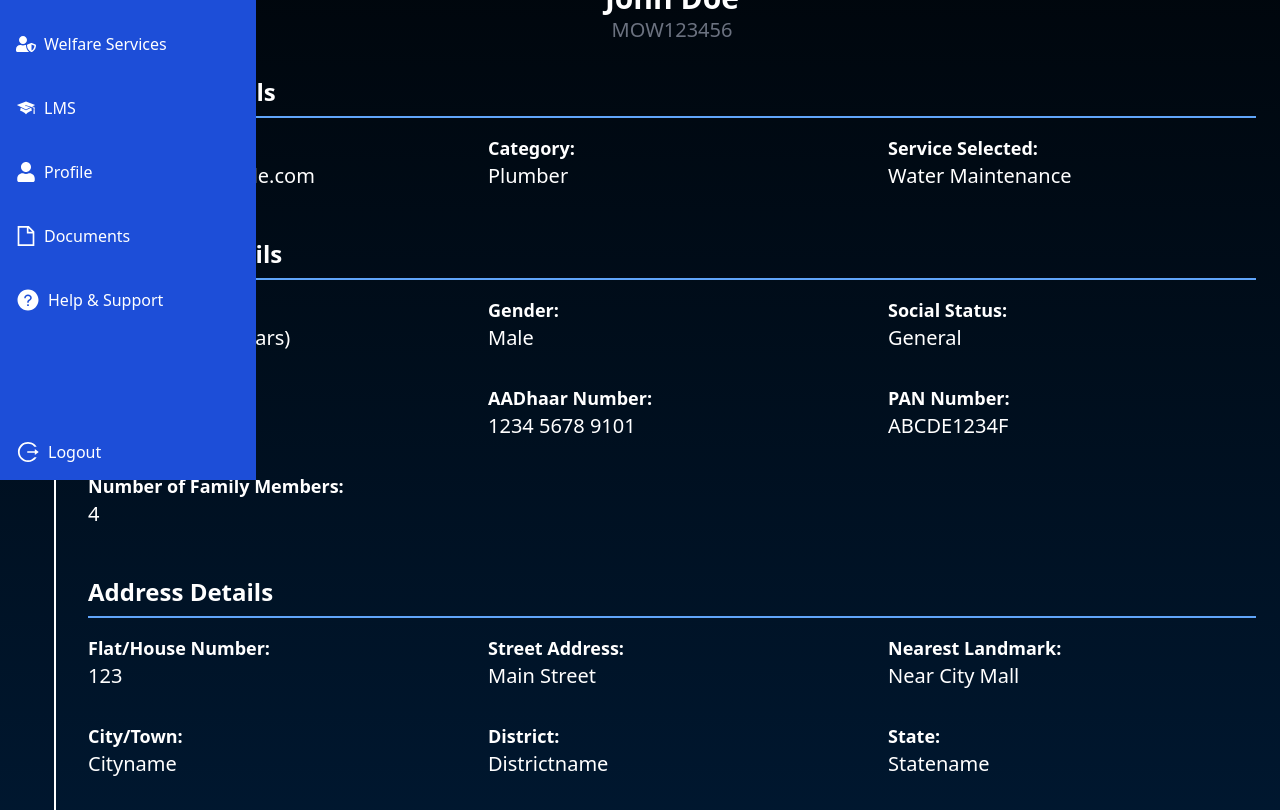
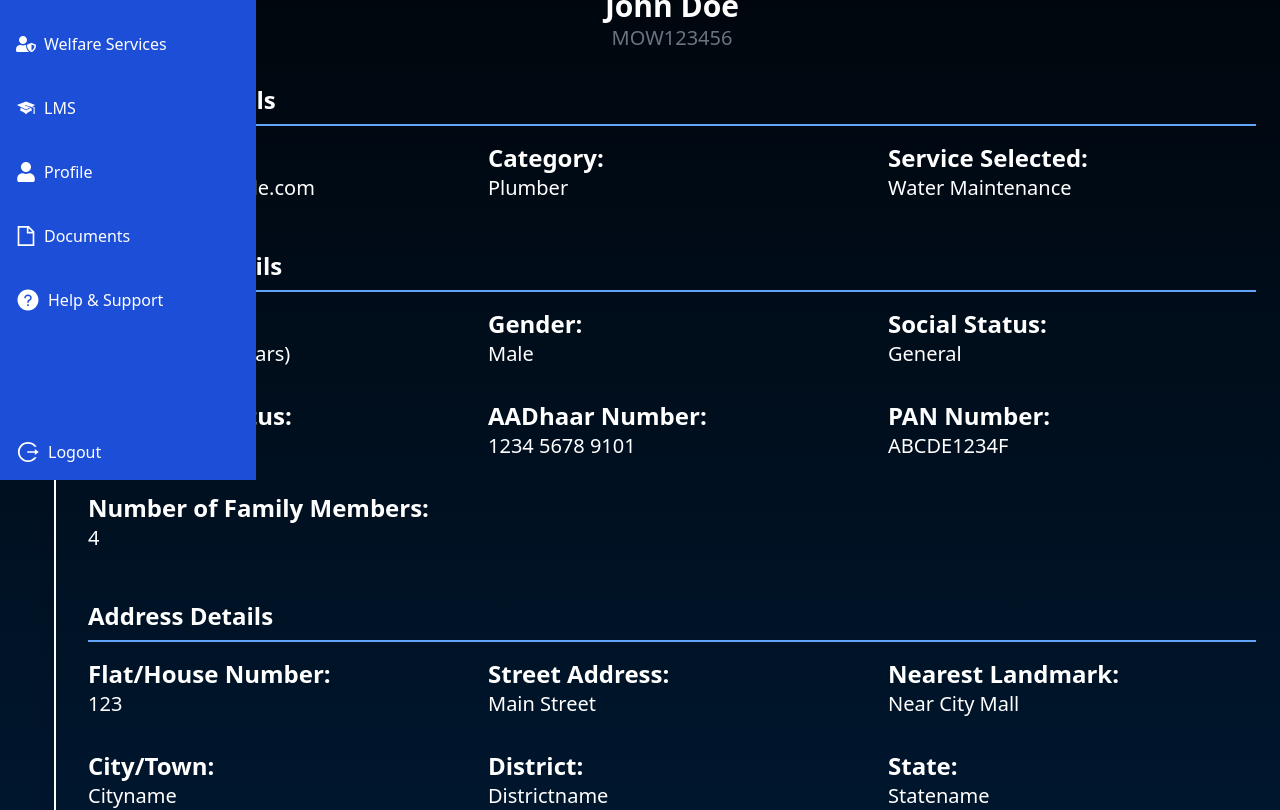
Before and after one commit to devpantiss/mowash-service, a Next.js app: page /dashboard/profile in a window 1280 px wide. Shown: the part 320-1130 px from the top of the page. Built offline with nearby package versions, Linux system fonts and the light colour scheme.

Commit message:
preview image modal for documents

```diff
--- a/src/components/Dash/Row1.tsx
+++ b/src/components/Dash/Row1.tsx
@@ -644,8 +644,8 @@ const Row1: React.FC = () => {
       {/* Third Row */}
       {/* Order Details Section */}
       <div className="p-4 border rounded-lg shadow-md">
-        <h3 className="text-lg font-semibold mb-4">Order Details</h3>
-        <div className="overflow-x-auto">
+        <h3 className="text-lg font-semibold text-white mb-4">Order History</h3>
+        <div className="overflow-auto">
           <table className="table-auto w-full text-sm text-left text-white">
             <thead className="text-xs text-center uppercase bg-gray-700">
               <tr>
--- a/src/pages/dashboard/profile.tsx
+++ b/src/pages/dashboard/profile.tsx
@@ -37,8 +37,7 @@ const user = {
   phoneNumber: "+91 9876543210",
   category: "Plumber",
   serviceSelected: "Water Maintenance",
-  image:
-    "https://res.cloudinary.com/dgtc2fvgu/image/upload/v1726535095/Pranab_kumar_Misra_expert_1_udboll.jpg", // Profile Image URL
+  image: "https://res.cloudinary.com/dgtc2fvgu/image/upload/v1726535095/Pranab_kumar_Misra_expert_1_udboll.jpg", // Profile Image URL
   gender: "Male",
   dobOrAge: "01/01/1985 (39 years)",
   socialStatus: "General",
@@ -67,7 +66,7 @@ const user = {
 const Profile: React.FC<ProfileProps> = () => {
   return (
     <Layout>
-      <div className="p-8 bg-transparent mx-5 lg:mx-auto my-3 text-white ring-2 ring-white rounded-xl shadow-xl max-w-7xl">
+      <div className="p-8 bg-transparent ring-2 ring-white text-white rounded-xl shadow-xl max-w-7xl mx-5 my-5 lg:mx-auto">
         {/* Profile Image and Name */}
         <div className="flex flex-col items-center mb-8">
           <img
@@ -81,20 +80,18 @@ const Profile: React.FC<ProfileProps> = () => {
 
         {/* Account Details */}
         <section className="mb-12">
-          <h2 className="text-2xl font-bold mb-4 border-b-2 border-blue-400 pb-2">
-            Account Details
-          </h2>
+          <h2 className="text-2xl font-bold mb-4 border-b-2 border-blue-400 pb-2">Account Details</h2>
           <div className="grid grid-cols-1 md:grid-cols-3 gap-8">
             <div className="flex flex-col">
-              <strong className="text-lg">Email ID:</strong>
+              <strong className="text-2xl font-bold">Email ID:</strong>
               <p className="text-xl font-medium">{user.email}</p>
             </div>
             <div className="flex flex-col">
-              <strong className="text-lg">Category:</strong>
+              <strong className="text-2xl font-bold">Category:</strong>
               <p className="text-xl font-medium">{user.category}</p>
             </div>
             <div className="flex flex-col">
-              <strong className="text-lg">Service Selected:</strong>
+              <strong className="text-2xl font-bold">Service Selected:</strong>
               <p className="text-xl font-medium">{user.serviceSelected}</p>
             </div>
           </div>
@@ -102,36 +99,34 @@ const Profile: React.FC<ProfileProps> = () => {
 
         {/* Personal Details */}
         <section className="mb-12">
-          <h2 className="text-2xl font-bold mb-4 border-b-2 border-blue-400 pb-2">
-            Personal Details
-          </h2>
+          <h2 className="text-2xl font-bold mb-4 border-b-2 border-blue-400 pb-2">Personal Details</h2>
           <div className="grid grid-cols-1 md:grid-cols-3 gap-8">
             <div className="flex flex-col">
-              <strong className="text-lg">DOB/Age:</strong>
+              <strong className="text-2xl font-bold">DOB/Age:</strong>
               <p className="text-xl font-medium">{user.dobOrAge}</p>
             </div>
             <div className="flex flex-col">
-              <strong className="text-lg">Gender:</strong>
+              <strong className="text-2xl font-bold">Gender:</strong>
               <p className="text-xl font-medium">{user.gender}</p>
             </div>
             <div className="flex flex-col">
-              <strong className="text-lg">Social Status:</strong>
+              <strong className="text-2xl font-bold">Social Status:</strong>
               <p className="text-xl font-medium">{user.socialStatus}</p>
             </div>
             <div className="flex flex-col">
-              <strong className="text-lg">Economic Status:</strong>
+              <strong className="text-2xl font-bold">Economic Status:</strong>
               <p className="text-xl font-medium">{user.economicStatus}</p>
             </div>
             <div className="flex flex-col">
-              <strong className="text-lg">AADhaar Number:</strong>
+              <strong className="text-2xl font-bold">AADhaar Number:</strong>
               <p className="text-xl font-medium">{user.aadhaarNumber}</p>
             </div>
             <div className="flex flex-col">
-              <strong className="text-lg">PAN Number:</strong>
+              <strong className="text-2xl font-bold">PAN Number:</strong>
               <p className="text-xl font-medium">{user.panNumber}</p>
             </div>
             <div className="flex flex-col">
-              <strong className="text-lg">Number of Family Members:</strong>
+              <strong className="text-2xl font-bold">Number of Family Members:</strong>
               <p className="text-xl font-medium">{user.familyMembers}</p>
             </div>
           </div>
@@ -139,36 +134,34 @@ const Profile: React.FC<ProfileProps> = () => {
 
         {/* Address Details */}
         <section className="mb-12">
-          <h2 className="text-2xl font-bold mb-4 border-b-2 border-blue-400 pb-2">
-            Address Details
-          </h2>
+          <h2 className="text-2xl font-bold mb-4 border-b-2 border-blue-400 pb-2">Address Details</h2>
           <div className="grid grid-cols-1 md:grid-cols-3 gap-8">
             <div className="flex flex-col">
-              <strong className="text-lg">Flat/House Number:</strong>
+              <strong className="text-2xl font-bold">Flat/House Number:</strong>
               <p className="text-xl font-medium">{user.address.flatNumber}</p>
             </div>
             <div className="flex flex-col">
-              <strong className="text-lg">Street Address:</strong>
+              <strong className="text-2xl font-bold">Street Address:</strong>
               <p className="text-xl font-medium">{user.address.street}</p>
             </div>
             <div className="flex flex-col">
-              <strong className="text-lg">Nearest Landmark:</strong>
+              <strong className="text-2xl font-bold">Nearest Landmark:</strong>
               <p className="text-xl font-medium">{user.address.landmark}</p>
             </div>
             <div className="flex flex-col">
-              <strong className="text-lg">City/Town:</strong>
+              <strong className="text-2xl font-bold">City/Town:</strong>
               <p className="text-xl font-medium">{user.address.city}</p>
             </div>
             <div className="flex flex-col">
-              <strong className="text-lg">District:</strong>
+              <strong className="text-2xl font-bold">District:</strong>
               <p className="text-xl font-medium">{user.address.district}</p>
             </div>
             <div className="flex flex-col">
-              <strong className="text-lg">State:</strong>
+              <strong className="text-2xl font-bold">State:</strong>
               <p className="text-xl font-medium">{user.address.state}</p>
             </div>
             <div className="flex flex-col">
-              <strong className="text-lg">Pincode:</strong>
+              <strong className="text-2xl font-bold">Pincode:</strong>
               <p className="text-xl font-medium">{user.address.pincode}</p>
             </div>
           </div>
@@ -176,9 +169,7 @@ const Profile: React.FC<ProfileProps> = () => {
 
         {/* Kit Details */}
         <section>
-          <h2 className="text-2xl font-bold mb-4 border-b-2 border-blue-400 pb-2">
-            Kit Details
-          </h2>
+          <h2 className="text-2xl font-bold mb-4 border-b-2 border-blue-400 pb-2">Kit Details</h2>
           <ul className="list-disc list-inside text-xl font-semibold">
             {user.kitDetails.map((gear, index) => (
               <li key={index} className="mb-2">
--- a/src/pages/profile/documents.tsx
+++ b/src/pages/profile/documents.tsx
@@ -1,5 +1,3 @@
-// Documents.tsx
-
 import Layout from "@/components/Dash/Layout";
 import { useState, useEffect } from "react";
 
@@ -17,6 +15,8 @@ const Documents = () => {
     { name: "Training Certificate", uploaded: false },
     { name: "Fitness Report", uploaded: false },
   ]);
+
+  const [selectedImage, setSelectedImage] = useState<string | null>(null); // Modal state
 
   // Handle file upload and generate preview URL
   const handleFileChange = (
@@ -47,11 +47,18 @@ const Documents = () => {
         file: undefined,
         previewUrl: undefined,
       };
-    } else {
-      // If currently not uploaded, do nothing or prompt upload
-      // Optionally, you can automatically open the file dialog
     }
     setDocuments(updatedDocuments);
+  };
+
+  // Open image in modal
+  const openModal = (imageUrl: string) => {
+    setSelectedImage(imageUrl);
+  };
+
+  // Close modal
+  const closeModal = () => {
+    setSelectedImage(null);
   };
 
   // Cleanup object URLs to prevent memory leaks
@@ -71,7 +78,10 @@ const Documents = () => {
         <h1 className="text-2xl font-bold mb-6">Documents</h1>
         <div className="grid grid-cols-1 md:grid-cols-2 gap-6">
           {documents.map((doc, index) => (
-            <div key={index} className="bg-transparent ring-2 ring-white p-6 rounded-lg shadow-md">
+            <div
+              key={index}
+              className="bg-transparent ring-2 ring-white p-6 rounded-lg shadow-md"
+            >
               <div className="flex items-center justify-between mb-4">
                 <h2 className="text-xl text-white font-semibold">{doc.name}</h2>
                 <label className="flex items-center cursor-pointer">
@@ -86,7 +96,9 @@ const Documents = () => {
                     <div className="block bg-gray-600 w-14 h-8 rounded-full"></div>
                     <div
                       className={`dot absolute left-1 top-1 bg-white w-6 h-6 rounded-full transition ${
-                        doc.uploaded ? "transform translate-x-full bg-blue-500" : ""
+                        doc.uploaded
+                          ? "transform translate-x-full bg-blue-500"
+                          : ""
                       }`}
                     ></div>
                   </div>
@@ -103,7 +115,8 @@ const Documents = () => {
                     <img
                       src={doc.previewUrl}
                       alt={`${doc.name} Preview`}
-                      className="w-full h-64 object-cover rounded-md mb-4"
+                      className="w-full h-64 object-cover rounded-md mb-4 cursor-pointer"
+                      onClick={() => openModal(doc.previewUrl)} // Open modal on click
                     />
                   ) : (
                     <p className="text-yellow-500">No preview available.</p>
@@ -172,6 +185,25 @@ const Documents = () => {
             </div>
           ))}
         </div>
+
+        {/* Modal for Image Preview */}
+        {selectedImage && (
+          <div className="fixed inset-0 bg-black bg-opacity-75 flex justify-center items-center z-50">
+            <div className="relative">
+              <button
+                className="absolute -top-20 right-0 text-white p-2"
+                onClick={closeModal}
+              >
+                Close
+              </button>
+              <img
+                src={selectedImage}
+                alt="Document Preview"
+                className="max-w-full max-h-full"
+              />
+            </div>
+          </div>
+        )}
       </div>
     </Layout>
   );
```
